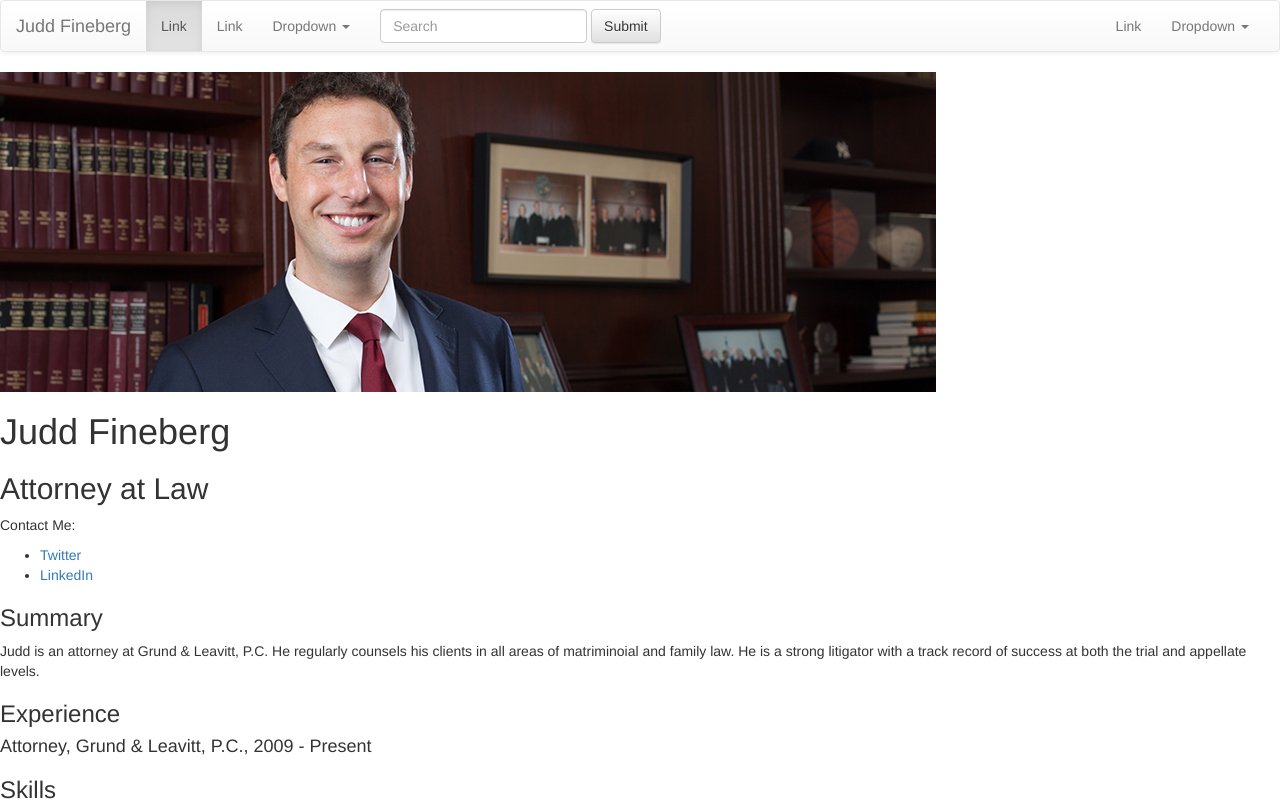
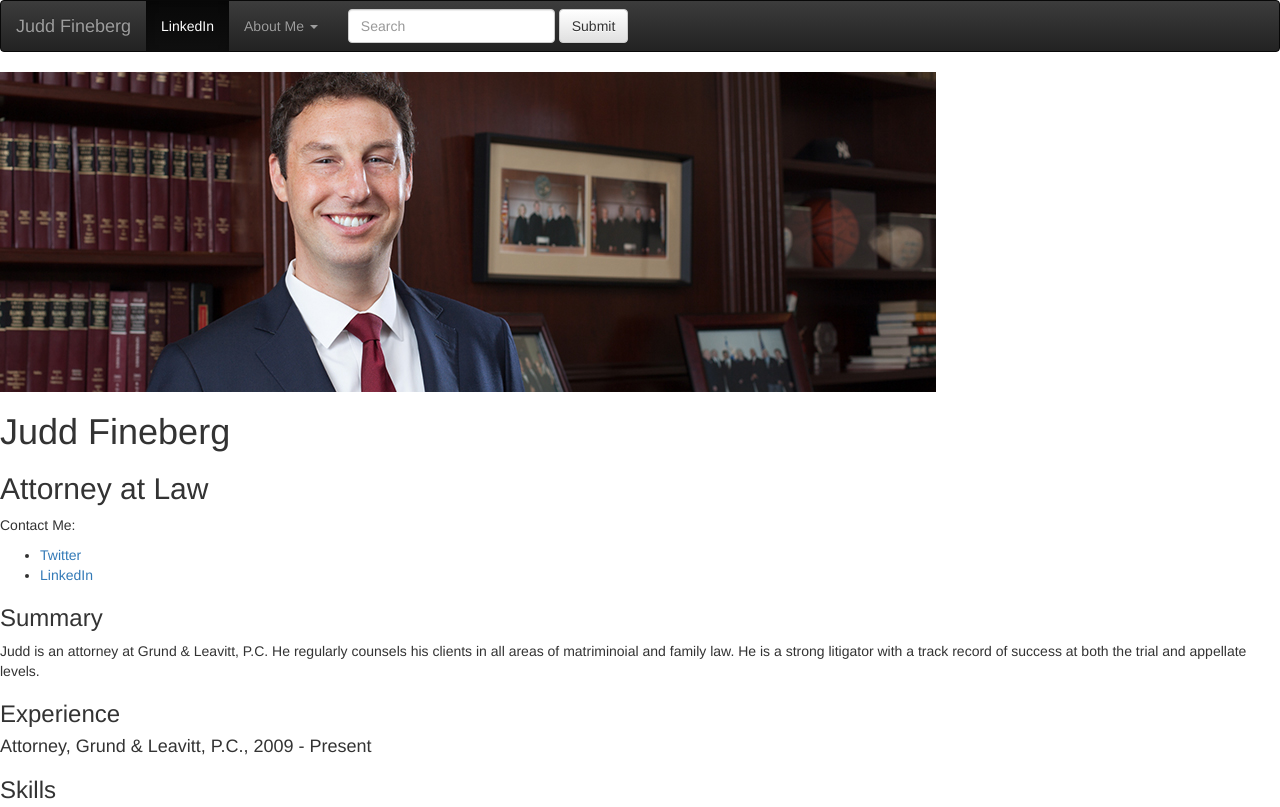
Before and after one commit to juddfineberg/hw2, a plain HTML site: page index.html in a window 1280 px wide. Shown: the top 807 px of the page. Drawn offline with nearby package versions, Linux system fonts and the light colour scheme.

Commit message:
Modify navbar

```diff
--- a/index.html
+++ b/index.html
@@ -17,7 +17,7 @@
     <div class="header">
 
 
-      <nav class="navbar navbar-default">
+      <nav class="navbar navbar-inverse">
         <div class="container-fluid">
           <!-- Brand and toggle get grouped for better mobile display -->
           <div class="navbar-header">
@@ -33,10 +33,10 @@
           <!-- Collect the nav links, forms, and other content for toggling -->
           <div class="collapse navbar-collapse" id="bs-example-navbar-collapse-1">
             <ul class="nav navbar-nav">
-              <li class="active"><a href="#">Link <span class="sr-only">(current)</span></a></li>
-              <li><a href="#">Link</a></li>
+              <li class="active"><a href="https://www.linkedin.com/in/judd-fineberg-77304426">LinkedIn<span class="sr-only">(current)</span></a></li>
+              <!-- <li><a href="#">Experience</a></li> -->
               <li class="dropdown">
-                <a href="#" class="dropdown-toggle" data-toggle="dropdown" role="button" aria-haspopup="true" aria-expanded="false">Dropdown <span class="caret"></span></a>
+                <a href="#" class="dropdown-toggle" data-toggle="dropdown" role="button" aria-haspopup="true" aria-expanded="false">About Me <span class="caret"></span></a>
                 <ul class="dropdown-menu">
                   <li><a href="#">Action</a></li>
                   <li><a href="#">Another action</a></li>
@@ -54,7 +54,7 @@
               </div>
               <button type="submit" class="btn btn-default">Submit</button>
             </form>
-            <ul class="nav navbar-nav navbar-right">
+            <!-- <ul class="nav navbar-nav navbar-right">
               <li><a href="#">Link</a></li>
               <li class="dropdown">
                 <a href="#" class="dropdown-toggle" data-toggle="dropdown" role="button" aria-haspopup="true" aria-expanded="false">Dropdown <span class="caret"></span></a>
@@ -66,7 +66,7 @@
                   <li><a href="#">Separated link</a></li>
                 </ul>
               </li>
-            </ul>
+            </ul> -->
           </div><!-- /.navbar-collapse -->
         </div><!-- /.container-fluid -->
       </nav>
```
